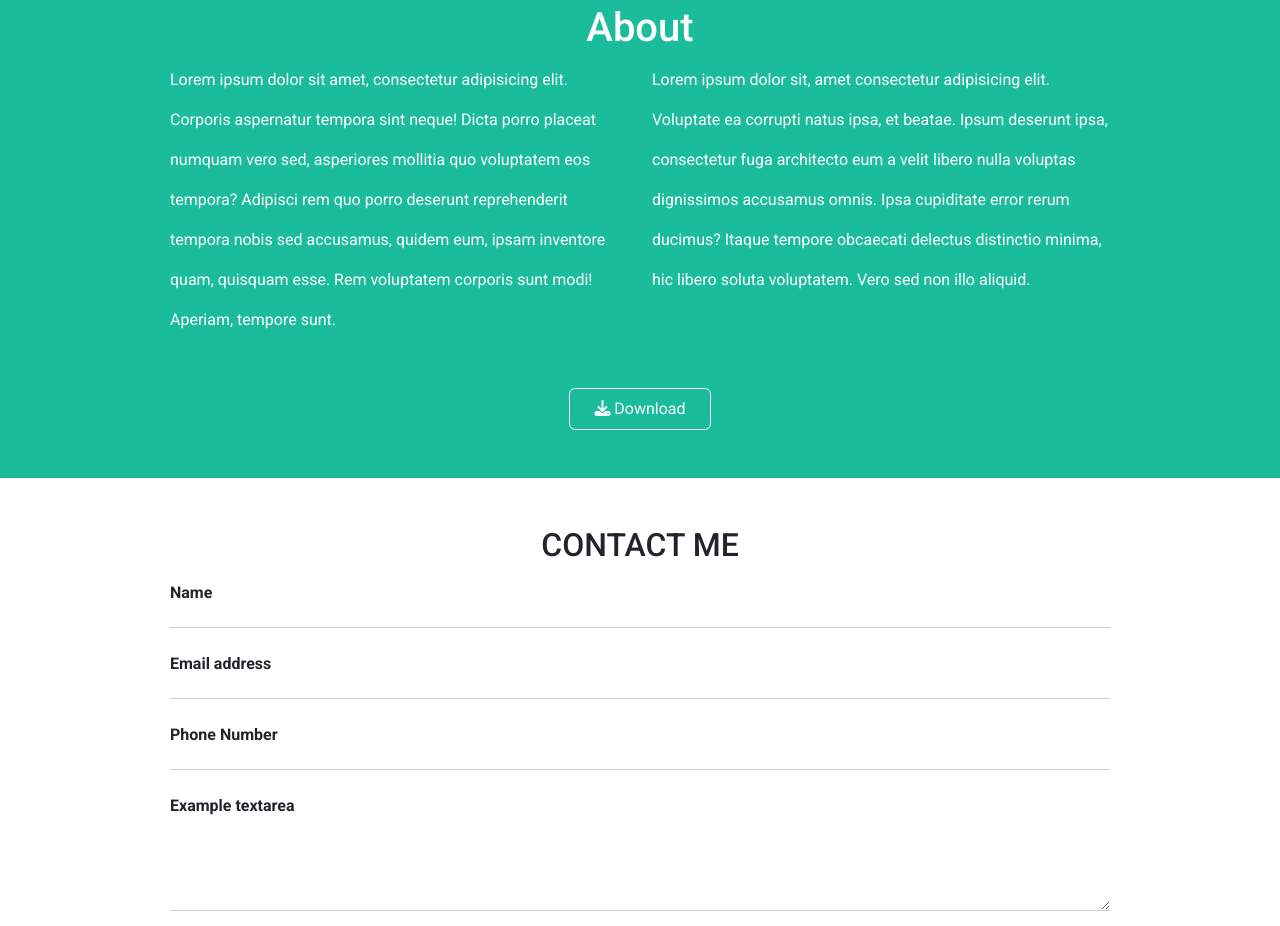
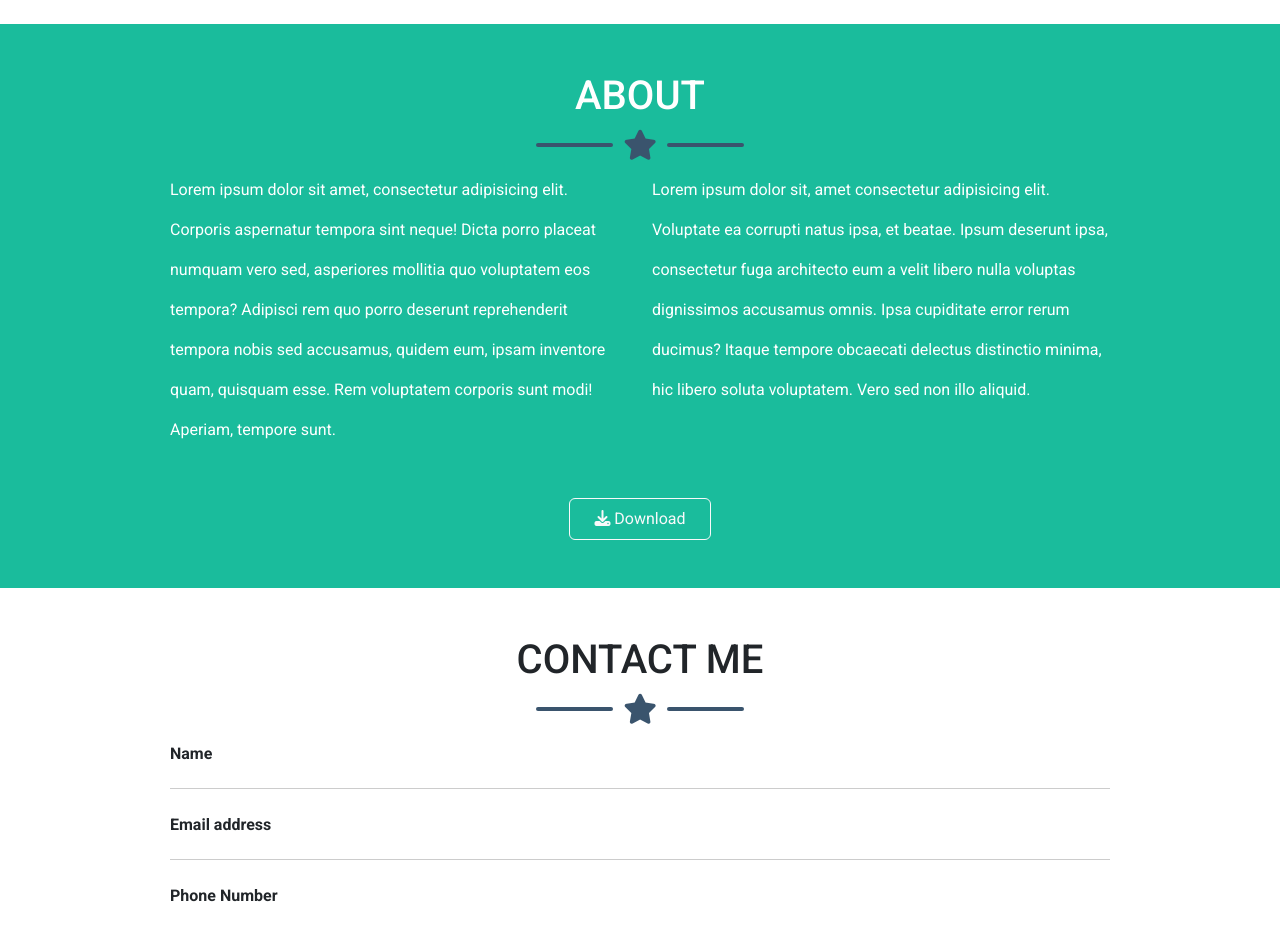
Before and after one commit to Palmatt98/htm-css-bootstrap-freelancer, a plain HTML site: page index.html in a window 1280 px wide. Shown: the part 1198-2124 px from the top of the page. Drawn offline with nearby package versions, Linux system fonts and the light colour scheme.

Commit message:
finished: bonus start delineator

```diff
--- a/css/style.css
+++ b/css/style.css
@@ -114,3 +114,29 @@ footer p {
 	left: 50%;
 	transform: translate(-50%, -50%);
 }
+.star-delineator{
+	width: fit-content;
+	font-size: 30px;
+	color: white;
+	display: flex;
+	align-items: center;
+	margin: 0 auto;
+	margin-top: 10px;
+	margin-bottom: 10px;
+}
+.star-delineator .delineator {
+	height: 4px;
+	width: 6vw;
+	background-color: white;
+	border-radius: 2px;
+	margin: 0 10px;
+	max-width: 150px;
+}
+.ms_portfolio .star-delineator,
+.ms_contact .star-delineator{
+	color: #3a546d;
+}
+.ms_portfolio .delineator,
+.ms_contact .delineator{
+	background-color: #3a546d;
+}
--- a/index.html
+++ b/index.html
@@ -66,19 +66,30 @@
 			</div>
 		</div>
 		<!-- /heder -->
-		<div class="container-fluid">
+		<div class="container-fluid ">
 			<div class="row">
 				<div class="ms_start col-12 d-flex flex-column align-items-center">
 					<img src="./img/avatar.svg" alt="" />
-					<h1 class="white">START BOOTSTRAP</h1>
+
+					<h1 class="white m-0">START BOOTSTRAP</h1>
+					<div class="star-delineator">
+						<div class="delineator"></div>
+						<i class="fa-solid fa-star"></i>
+						<div class="delineator"></div>
+					</div>
 					<div class="list-work">
 						<p class="white">GRAFIC ARTIST - WEBDESINER - ILLUSTRATOR</p>
 					</div>
 				</div>
 			</div>
 		</div>
-		<div class="conteiner-fluid py-5">
-			<h1 class="text-center mb-4 ">PORTFOLIO</h1>
+		<div class="conteiner-fluid py-5 ms_portfolio">
+			<h1 class="text-center m-0 ">PORTFOLIO</h1>
+			<div class="star-delineator">
+						<div class="delineator"></div>
+						<i class="fa-solid fa-star"></i>
+						<div class="delineator"></div>
+					</div>
 			<div class="container">
 				<div class="ms_illustrations-img row">
 					<div class="col-12 col-md-6 col-xl-4 mb-5">
@@ -104,7 +115,12 @@
 
 			<div class="container-fluid bg-greensky">
 				<div class="ms_cta container ms_px py-5">
-					<h1 class="white text-center">About</h1>
+					<h1 class="white text-center m-0">ABOUT</h1>
+					<div class="star-delineator">
+						<div class="delineator"></div>
+						<i class="fa-solid fa-star"></i>
+						<div class="delineator"></div>
+					</div>
 					<div class="row">
 						<div class="col-12 col-md-6">
 							<div class="mb-5">
@@ -135,9 +151,14 @@
 					</div>
 				</div>
 			</div>
-			<div class="container ms_px py-5">
+			<div class="container ms_px py-5 ms_contact">
 				<div class="row">
-					<h2 class="text-center">CONTACT ME</h2>
+					<h1 class="text-center m-0">CONTACT ME</h1>
+					<div class="star-delineator">
+						<div class="delineator"></div>
+						<i class="fa-solid fa-star"></i>
+						<div class="delineator"></div>
+					</div>
 					<div class="ms_registration col-12">
 						<form>
 							<div class="mb-3">
```
